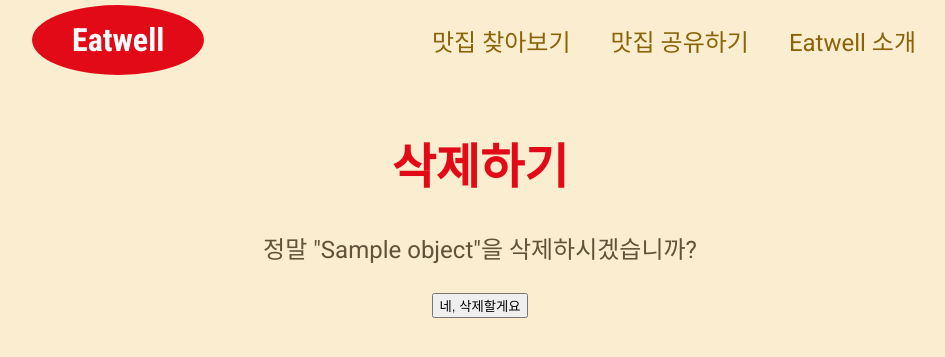
After one commit to nayeongdev/EatWell, a Django app: template templates/restaurants/restaurant_confirm_delete.html in a window 1280 px wide. The commit adds this page. Shown: the top 357 px of the page, without its empty margins (160-1105 px from the left). Run offline with Django 4.2, Linux system fonts and the light colour scheme; the template is opened without the code that fills it: most values are stand-ins (such as "Sample title", 1, 10 or a date in 2020).

Commit message:
:sparkles: Feat: 추천식당 삭제하기
- 추천식당 삭제 기능을 추가했습니다.
 - 추천식당 삭제 url을 생성했습니다.
 - 추천식당 삭제 확인 페이지를 만들었습니다.
 - 추천식당 삭제을 완료하면 글목록으로 넘어가도록 했습니다.
 - 추천식당 상세화면에 삭제 url을 넣었습니다.

```diff
--- a/restaurants/urls.py
+++ b/restaurants/urls.py
@@ -6,4 +6,5 @@ urlpatterns = [
     path("<int:pk>/", views.restaurant_detail, name="restaurant-detail"),
     path("recommend/", views.restaurant_create, name="recommend"),
     path("<int:pk>/edit/", views.restaurant_update, name="restaurant-edit"),
+    path("<int:pk>/delete/", views.restaurant_delete, name="restaurant-delete"),
 ]
--- /dev/null
+++ b/templates/restaurants/restaurant_confirm_delete.html
@@ -0,0 +1,12 @@
+{% extends "base_generic.html" %}
+
+{% block content %}
+<main>
+  <h1>삭제하기</h1>
+  <form method="post">
+    {% csrf_token %}
+    <p>정말 "{{ object.name }}"을 삭제하시겠습니까?</p>
+    <button type="submit">네, 삭제할게요</button>
+  </form>
+</main>
+{% endblock %}
--- a/templates/restaurants/restaurant_detail.html
+++ b/templates/restaurants/restaurant_detail.html
@@ -11,7 +11,8 @@
     {{ object.name }}
   </h1>
   <p>
-    <a href="{% url 'restaurant-edit' object.pk %}">수정하기</a>
+    <a href="{% url 'restaurant-edit' object.pk %}">수정하기</a> |
+    <a href="{% url 'restaurant-delete' object.pk %}">삭제하기</a>
   </p>
   <P>
     {{ object.cuisine }} | {{ object.address }}
```
Also changed, not shown: restaurants/views.py (+13 -1 lines).
